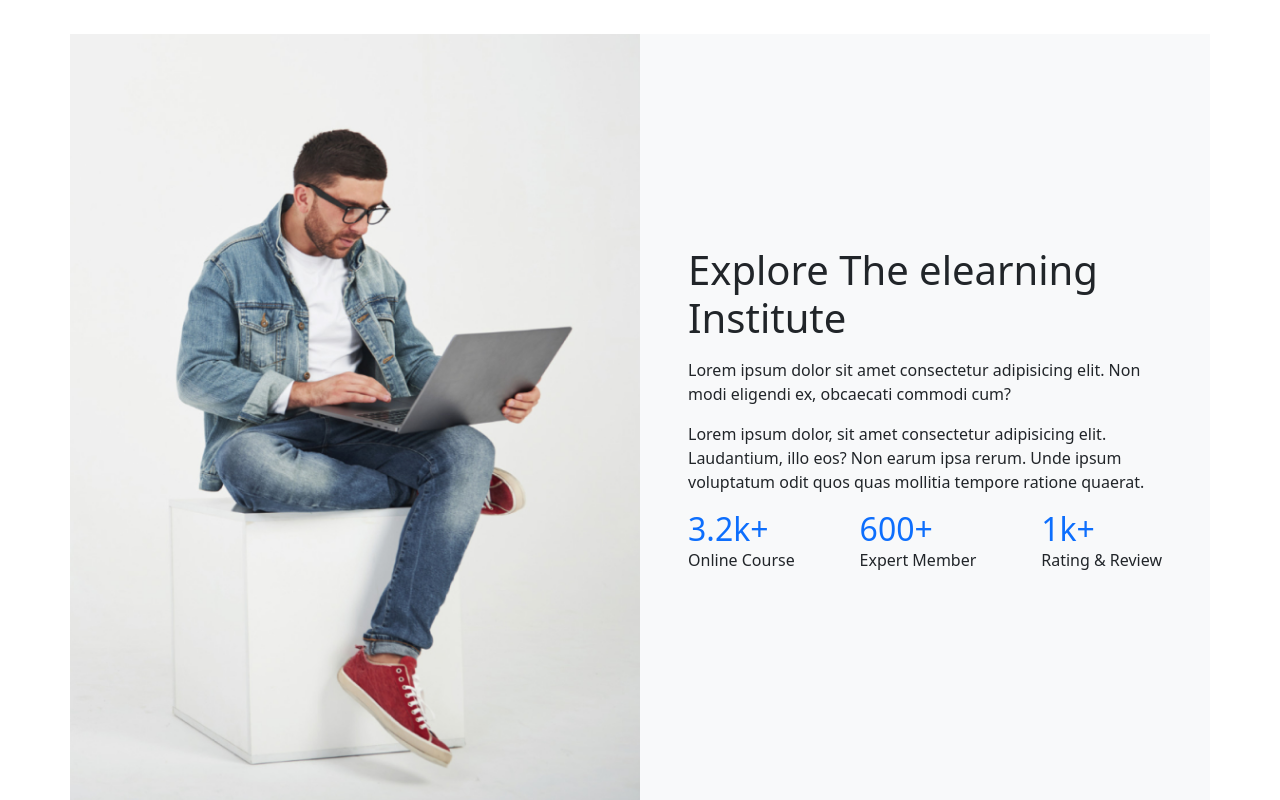
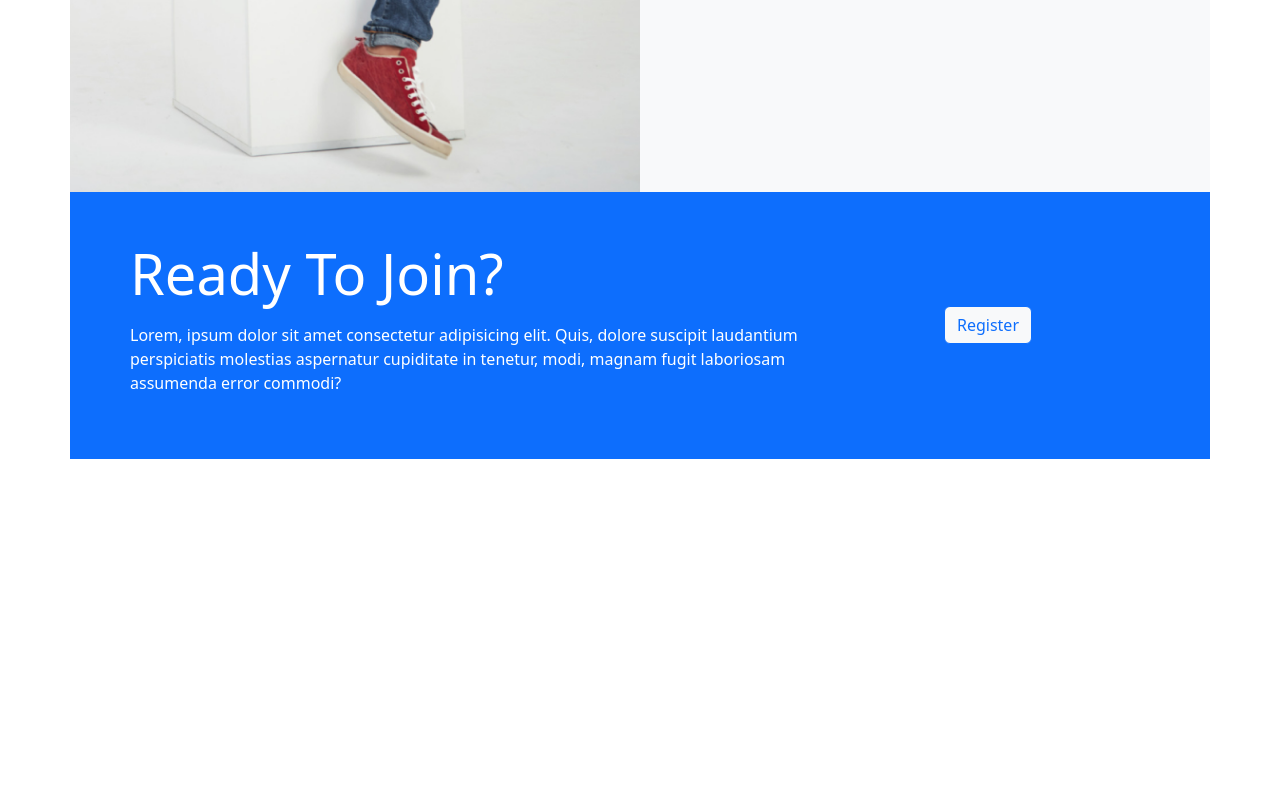
Before and after one commit to devMorshed/Projects, a plain HTML site: page edTech/index.html in a window 1280 px wide. Shown: the part 1482-2282 px from the top of the page. After the commit the page ends 1941 px from the top, so only its background shows below. Drawn offline with nearby package versions, Linux system fonts and the light colour scheme.

Commit message:
Join section

```diff
--- a/edTech/index.html
+++ b/edTech/index.html
@@ -40,7 +40,7 @@
 
   <!-- Carousel starts -->
 
-  <div class="container c-box mt-5">
+  <!-- <div class="container c-box mt-5">
     <div id="carouselExampleControls" class="carousel slide" data-bs-ride="carousel">
       <div class="carousel-inner">
         <div class="carousel-item active">
@@ -77,7 +77,7 @@
         <span class="visually-hidden">Next</span>
       </button>
     </div>
-  </div>
+  </div> -->
 
   <!-- Carousel end -->
 
@@ -236,6 +236,20 @@
     </div>
   </section>
 
+  <section class="join">
+    <div class="container bg-primary">
+      <div class="row align-items-center  p-5">
+        <div class="join-text col-md-8 text-white">
+          <p class="display-4">Ready To Join?</p>
+          <p>Lorem, ipsum dolor sit amet consectetur adipisicing elit. Quis, dolore suscipit laudantium perspiciatis molestias aspernatur cupiditate in tenetur, modi, magnam fugit laboriosam assumenda error commodi?</p>
+        </div>
+        <div class="col-md-4 text-center">
+          <button href="#" class="btn btn-primary bg-light text-primary">Register</button>
+        </div>
+      </div>
+    </div>
+  </section>
+
 
 
 
```
